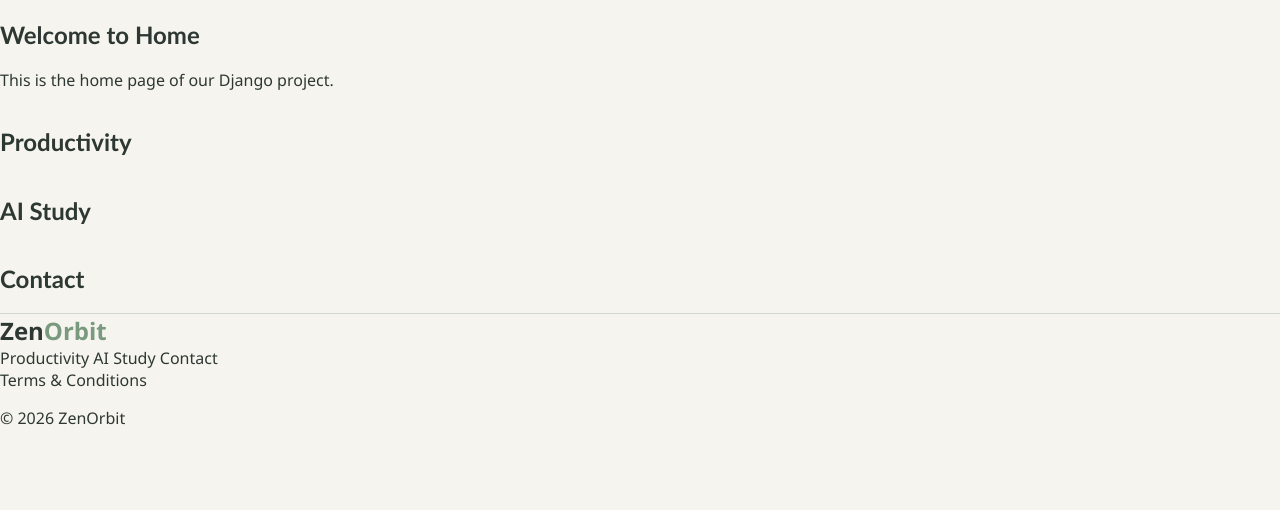
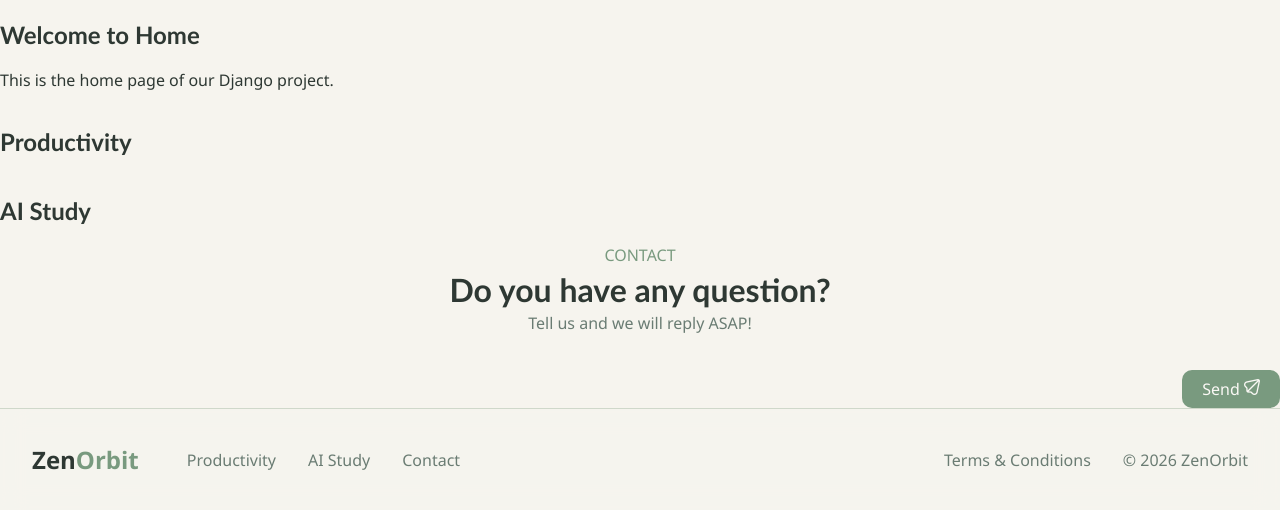
Before and after one commit to GoodLvck/PW-ProductivitySite, a Django app: page / in a window 1280 px wide. Shown: the part 65-575 px from the top of the page. Run offline with Django 5.2, Linux system fonts and the light colour scheme; some libraries are stand-ins or nearby versions.

Commit message:
Add contact form and footer styling to landing page

```diff
--- a/ProductivitySite/ProductivitySite/urls.py
+++ b/ProductivitySite/ProductivitySite/urls.py
@@ -17,12 +17,12 @@ Including another URLconf
 from django.contrib import admin
 from django.urls import include, path
 
-from productivity_site.views import SignUpView, CustomLoginView
+from productivity_site.views import SignUpView, CustomLoginView, ContactView
 
 urlpatterns = [
     path('admin/', admin.site.urls),
     path('accounts/login/', CustomLoginView.as_view(), name='signup'),
     path('accounts/signup/', SignUpView.as_view(), name='signup'),
     path('accounts/', include('django.contrib.auth.urls')),
-    path('', include('productivity_site.urls')),
+    path('', ContactView.as_view(), name='home'),
 ]
--- a/ProductivitySite/productivity_site/static/css/components/footer/footer.css
+++ b/ProductivitySite/productivity_site/static/css/components/footer/footer.css
@@ -1,3 +1,69 @@
 .footer-div {
     border-top: 1px solid var(--border);
+    min-height: var(--navbar-height);
+    display: grid;
+    grid-template-columns: auto 1fr auto;
+    align-items: center;
+    padding: 1.5rem 2rem;
+    position: sticky;
+    top: 0;
+    backdrop-filter: blur(12px);
+    background-color: hsl(from var(--background) h s l / 80%);
 }
+
+.footer-border {
+    border-top: 1px solid var(--border);
+}
+
+.footer-left {
+    justify-self: start;
+}
+.footer-logo {
+    font-size: x-large;
+    font-weight: bold;
+    margin-top: 10px;
+}
+
+.footer-logo span{
+    color: var(--primary);
+}
+
+.footer-center {
+    color: var(--muted-foreground);
+    display: flex;
+    justify-content: start;
+}
+
+.footer-links {
+    margin: 0;
+    padding-left: 3rem;
+    display: flex;
+    align-items: start;
+    justify-content: left;
+    gap: 2rem;
+    list-style: none;
+}
+
+.footer-links a {
+    color: var(--muted-foreground);
+    text-align: start;
+    transition: 0.3s;
+}
+
+.footer-links a:hover {
+    color: var(--foreground);
+}
+
+.footer-right {
+    color: var(--muted-foreground);
+    display: flex;
+    justify-content: right;
+    align-items: center;
+    gap: 2rem;
+}
+.footer-link a {
+    transition: 0.3s;
+}
+.footer-link a:hover {
+    color: var(--foreground);
+}
--- a/ProductivitySite/productivity_site/static/css/unauthorized/base.css
+++ b/ProductivitySite/productivity_site/static/css/unauthorized/base.css
@@ -1 +1,58 @@
-@import "landing.css";
+.contact-card {
+    gap: 2rem;
+    align-items: center;
+    justify-content: center;
+}
+.contact-card .contact-header {
+    display: flex;
+    flex-direction: column;
+    gap: .2rem;
+    align-items: center;
+}
+
+.contact-card .contact {
+    margin: 0;
+    padding: 0;
+    color: var(--primary);
+}
+
+.contact-card .contact-question {
+    font-size: xx-large;
+    font-weight: bolder;
+    margin: 0;
+    padding: 0;
+}
+
+.contact-card .contact-subtitle {
+    color: var(--muted-foreground);
+    font-weight: lighter;
+    margin:0;
+    padding: 0;
+}
+
+.contact-form form {
+    display: grid;
+    grid-template-columns: 1fr 1fr;
+    grid-template-areas:
+        "nombre  mensaje"
+        "email   mensaje"
+        "asunto  mensaje"
+        "btn     btn";
+    gap: 12px;
+}
+
+.contact-form .form-group:nth-of-type(1) { grid-area: nombre; }
+.contact-form .form-group:nth-of-type(2) { grid-area: email; }
+.contact-form .form-group:nth-of-type(3) { grid-area: asunto; }
+.contact-form .form-group:nth-of-type(4) { grid-area: mensaje; }
+
+.contact-form .form-group:nth-of-type(4) textarea {
+    height: 100%;
+    resize: none;
+    box-sizing: border-box;
+}
+
+.contact-form .button {
+    grid-area: btn;
+    justify-self: end;
+}
--- a/ProductivitySite/productivity_site/views.py
+++ b/ProductivitySite/productivity_site/views.py
@@ -1,12 +1,15 @@
 from django import forms
 from django.contrib.auth.views import LoginView
+from django.core.mail import send_mail
 from django.shortcuts import render
 from django.contrib.auth.models import User
 
 from django.contrib.auth.forms import UserCreationForm, AuthenticationForm
-from django.views.generic import CreateView
+from django.views.generic import CreateView, FormView
 from django.urls import reverse_lazy
 
+from .forms import ContactForm
+from django.conf import settings
 # Create your views here.
 
 # ------------------ Landing page ------------------------
@@ -78,4 +81,26 @@ class SignUpView(CreateView):
         context["submit_label"] = "Create account"
         return context
 
-# ------------------ Change password page ------------------------
+# ------------------ Landing page ------------------------
+class ContactView(FormView):
+    form_class = ContactForm
+    template_name = "unauthorized/landing/home.html"
+    success_url = reverse_lazy('home')
+
+    def form_valid(self, form):
+        email = form.cleaned_data["email"]
+        subject = form.cleaned_data["subject"]
+        message = form.cleaned_data["message"]
+
+        full_message = (
+            f"Received message below from {email}, {subject}\n"
+            f"________________________\n\n"
+            f"{message}"
+        )
+        send_mail(
+            subject="Received contact form submission",
+            message=full_message,
+            from_email=settings.DEFAULT_FROM_EMAIL,
+            recipient_list=[settings.NOTIFY_EMAIL],
+        )
+        return super().form_valid(form)
--- a/ProductivitySite/templates/components/footer/footer.html
+++ b/ProductivitySite/templates/components/footer/footer.html
@@ -1,6 +1,6 @@
 <div class="footer-div">
     <div class="footer-left">
-        <a href="#" class="nav-logo">Zen<span>Orbit</span></a>
+        <a href="#" class="footer-logo">Zen<span>Orbit</span></a>
     </div>
     <div class="footer-center">
         <div class="footer-links">
--- a/ProductivitySite/templates/unauthorized/landing/home.html
+++ b/ProductivitySite/templates/unauthorized/landing/home.html
@@ -22,7 +22,20 @@
 
     <!-- Contact -->
     <section id="contact">
-        <h2>Contact</h2>
+        <div class="contact-card">
+            <div class="contact-header">
+                <p class="contact">CONTACT</p>
+                <h2 class="contact-question">Do you have any question?</h2>
+                <p class="contact-subtitle">Tell us and we will reply ASAP!</p>
+            </div>
+            <div class="contact-form">
+                <form method="post">
+                    {% csrf_token %}
+                    {% include "components/forms/_form_fields.html" %}
+                    {% include "components/button/base-link-button.html" with href="/contact" text="Send" button_type="button-primary" icon_right="fi-rr-paper-plane" %}
+                </form>
+            </div>
+        </div>
     </section>
 
     <!-- Footer -->
```
